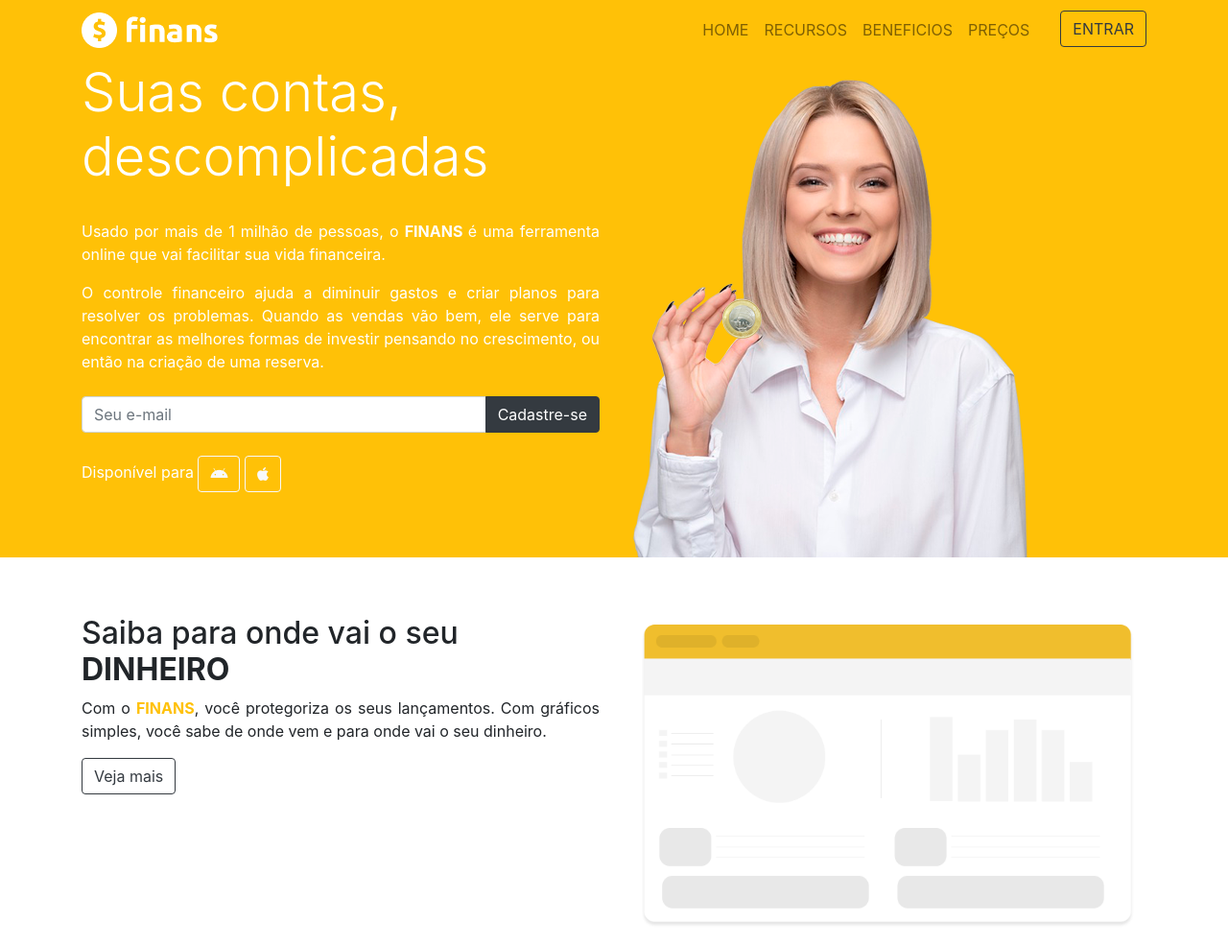
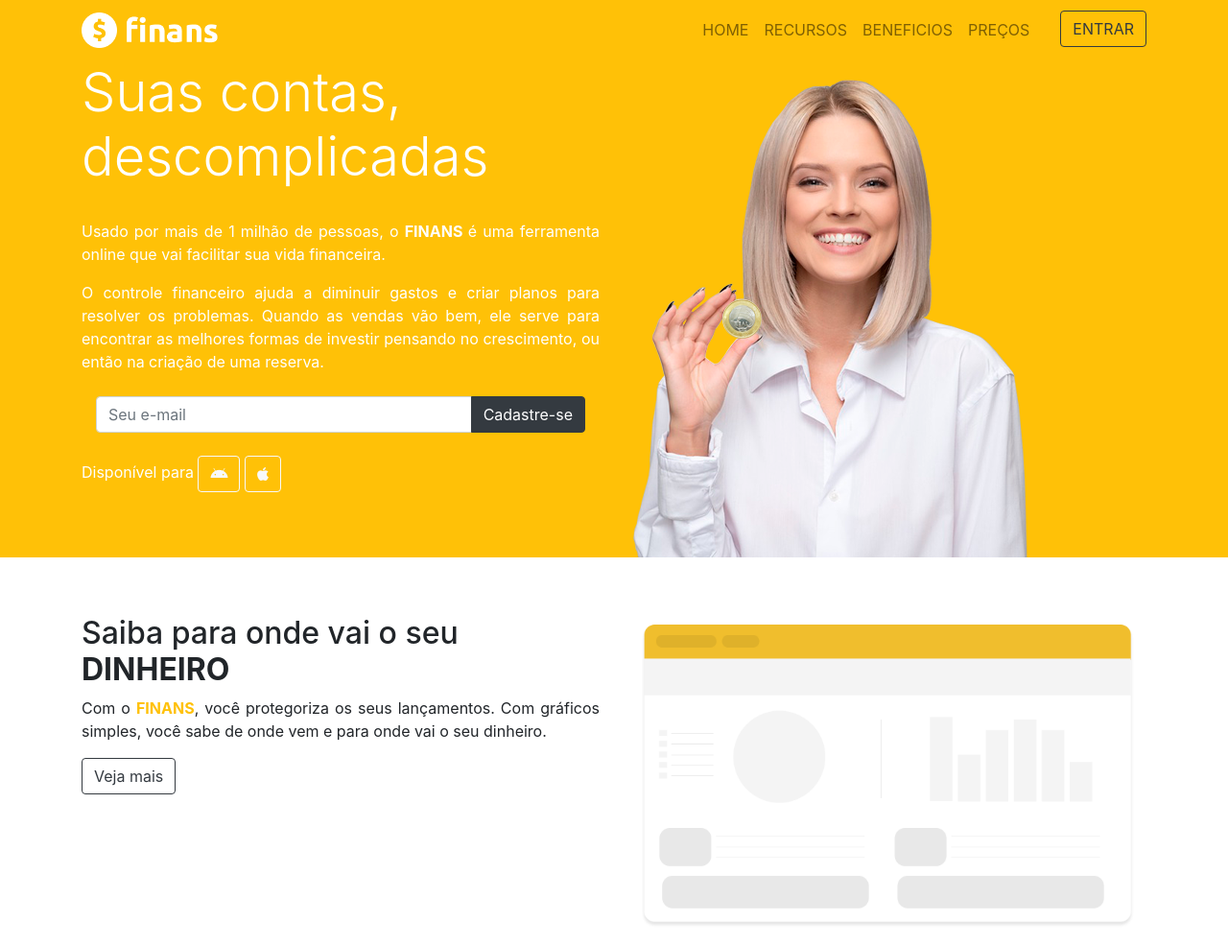
Before and after one commit to Ntsooares/finans, a plain HTML site: page index.html in a window 1280 px wide. Shown: the top 985 px of the page at 96% size. Drawn offline with nearby package versions, Linux system fonts and the light colour scheme.

Commit message:
Update index.html

```diff
--- a/index.html
+++ b/index.html
@@ -56,7 +56,7 @@
                   de investir pensando no crescimento, ou então na criação de uma reserva.</p>
 
               <form class="mt-4 mb-4">
-                <div class="input-group">
+                <div class="container input-group">
                   <input type="text" placeholder="Seu e-mail" class="form-control">
                   <div class="input-group-append">
                     <button type="button" class="btn btn-dark">Cadastre-se</button>
```
